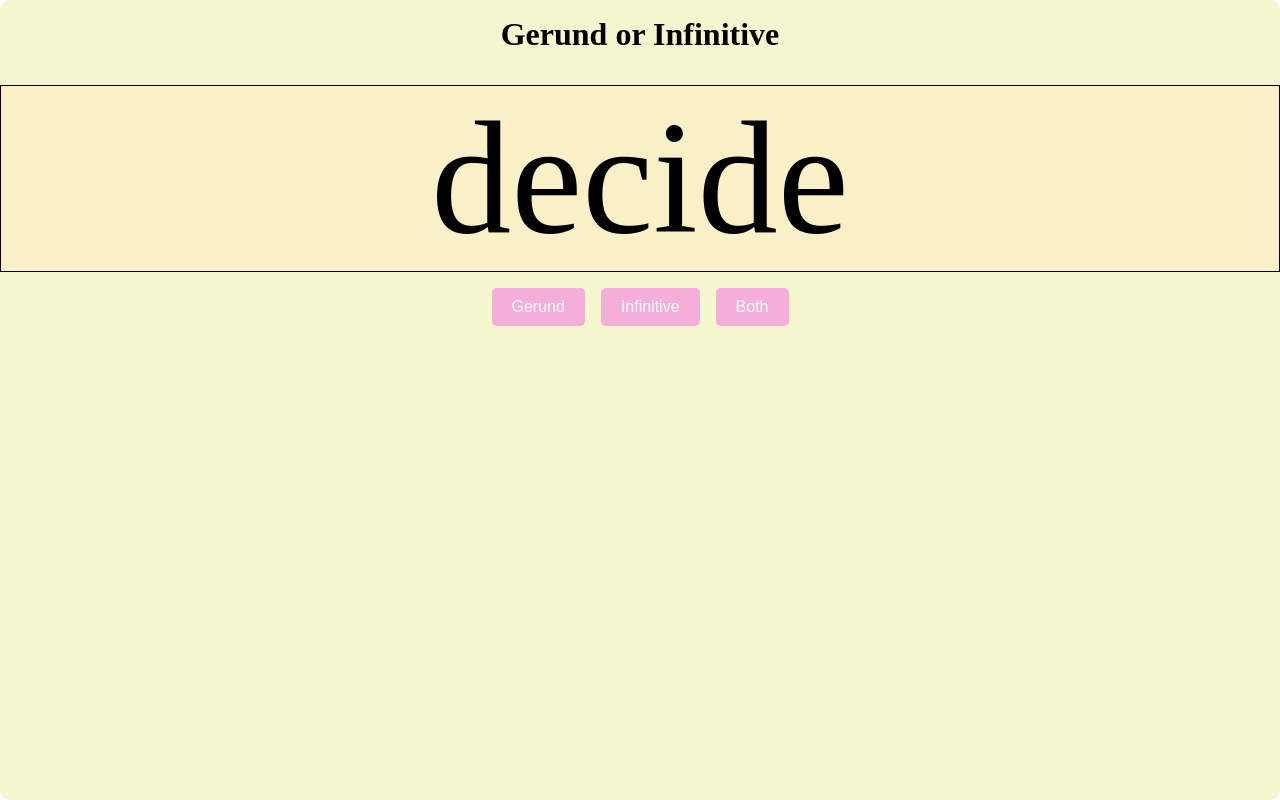
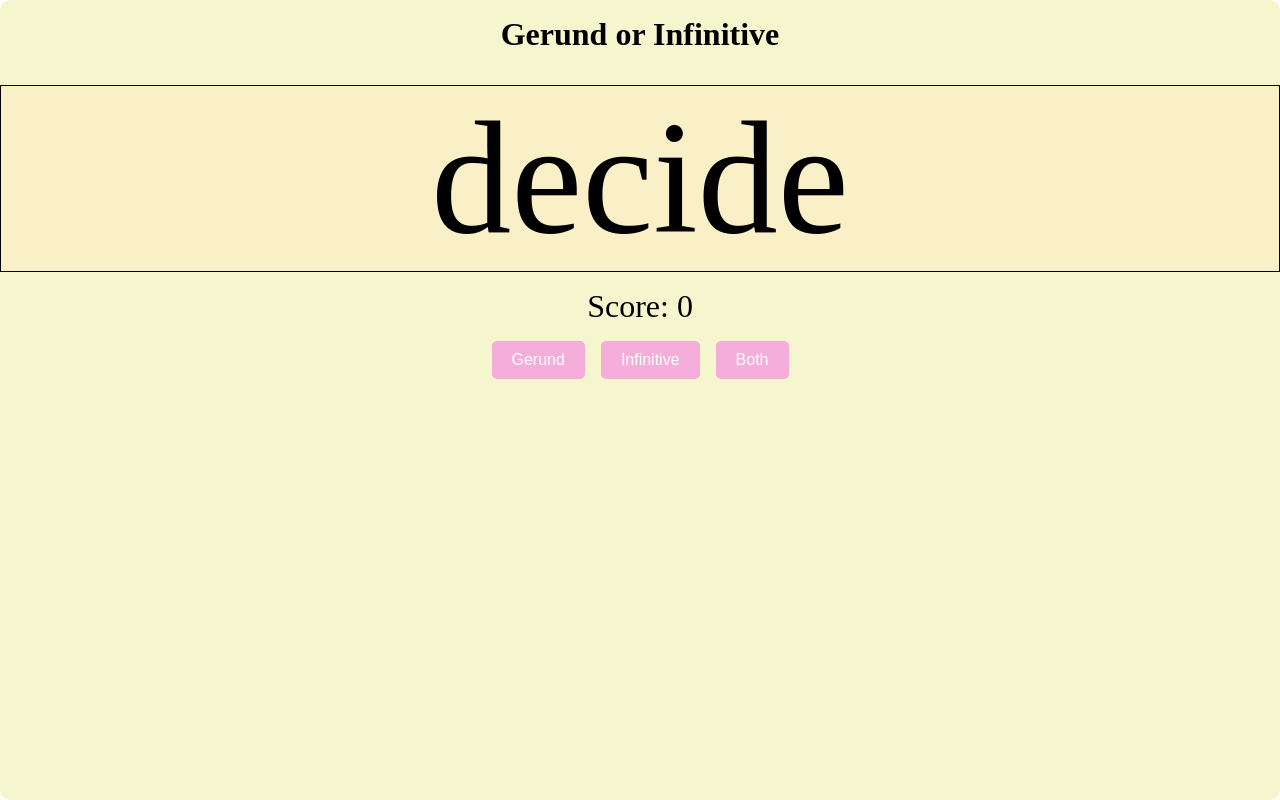
Before and after one commit to Imperator7/gerund-or-infinitive, a React (Vite) app: page / in a window 1280 px wide. Built offline with nearby package versions, Linux system fonts and the light colour scheme.

Commit message:
Add states such as score and typeOfVerb to use for score system

```diff
--- a/src/components/Game.jsx
+++ b/src/components/Game.jsx
@@ -3,30 +3,34 @@ import ChoiceButton from './ChoiceButton'
 import { verbs } from '../data/verbs'
 
 export default function Game() {
+  const [score, setScore] = useState(0)
   const [verb, setVerb] = useState('decide')
+  const [typeOfVerb, setTypeOfVerb] = useState('Infinitive') // 0 for gerund and 1 for infinitive type
 
   const randomWord = () => {
     const type = Math.floor(Math.random() * 2)
     const index = Math.floor(Math.random() * verbs[type].length)
 
     setVerb(verbs[type][index])
+    setTypeOfVerb(type === 0 ? 'Gerund' : 'Infinitive')
   }
 
   return (
     <div className="container">
       <h2 className="header">Gerund or Infinitive</h2>
-      <>
       <p className="wordBox">{verb}</p>
+      <p className="scoreBoard">Score: {score}</p>
       <div className="buttonBox">
         {['Gerund', 'Infinitive', 'Both'].map((choice) => (
           <ChoiceButton
             key={choice}
             choice={choice}
             randomWord={randomWord}
+            setScore={setScore}
+            typeOfVerb={typeOfVerb}
           />
         ))}
       </div>
-      </>
     </div>
   )
 }
```
Lines whose indentation alone changed are shown as unchanged.
